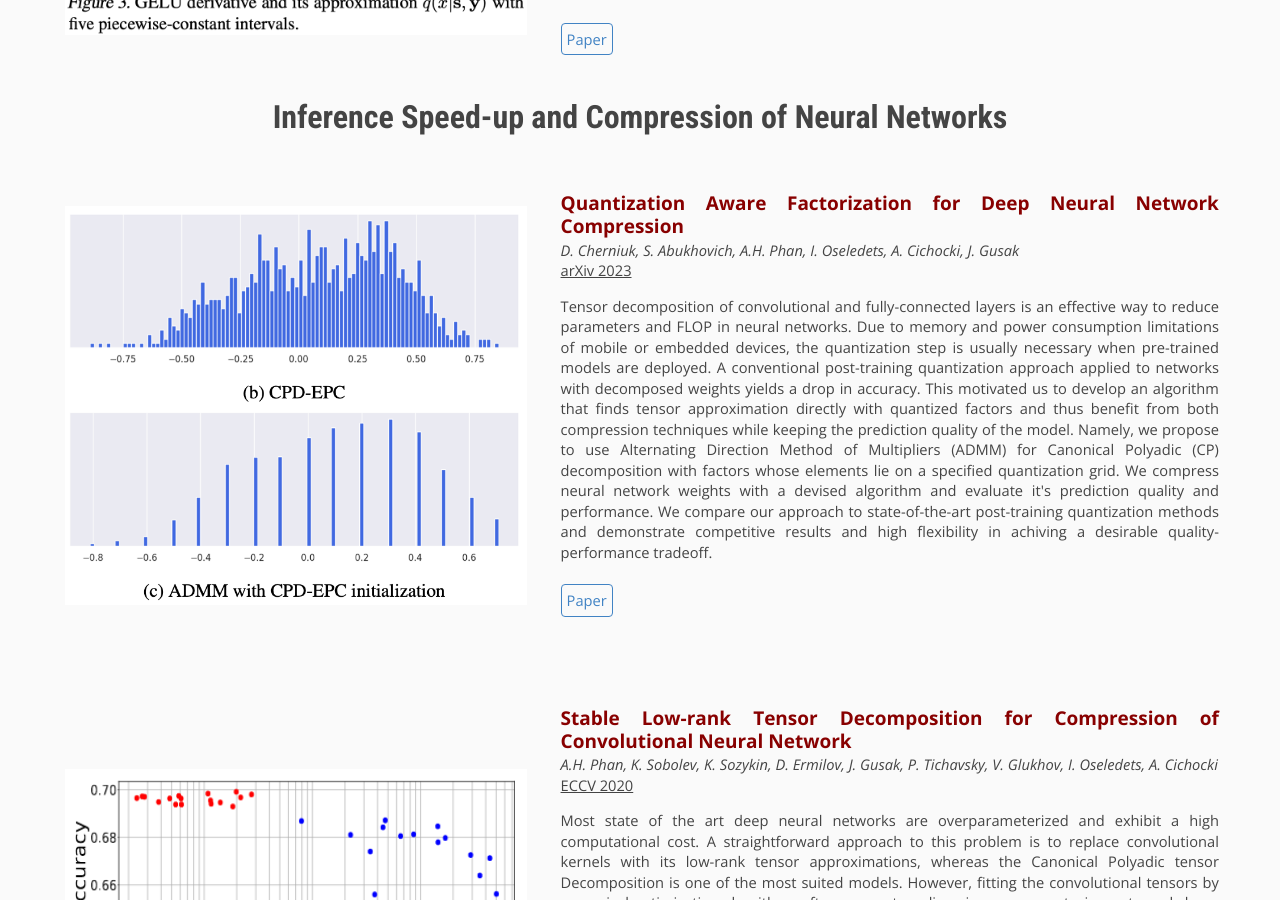
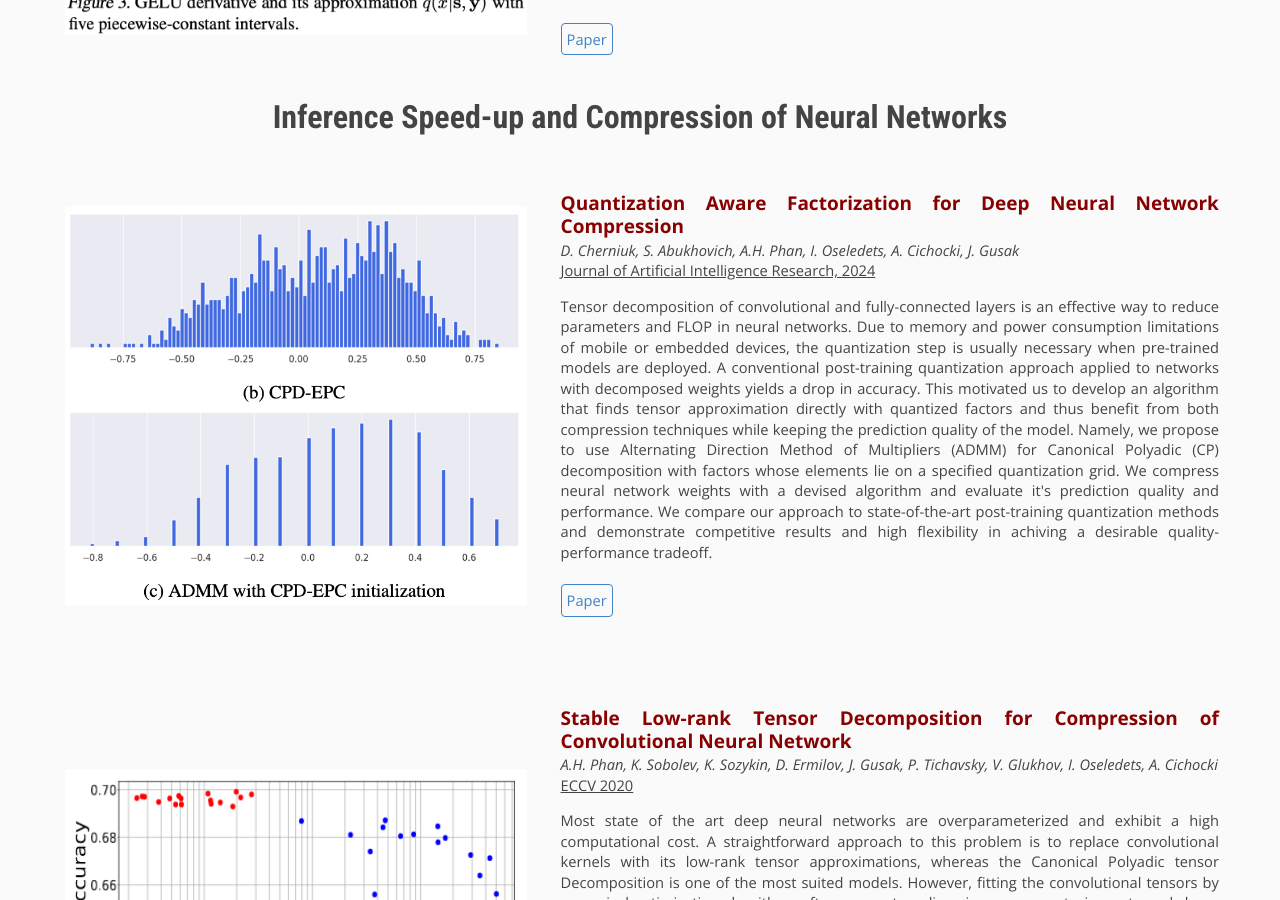
Before and after one commit to juliagusak/juliagusak.github.io, a Jekyll site: the page built from about.markdown, in a window 1280 px wide and 900 px high, scrolled down 2005 px. Built offline with Jekyll 4.4.1, drawn with Linux system fonts in a browser that asks for light colours.

Commit message:
Update about.markdown
Update citation

```diff
--- a/about.markdown
+++ b/about.markdown
@@ -122,7 +122,7 @@ Neural ODEs, Robustness, Transfer Learning, Hyper Networks, Interpretability of
     <div class="col-sm-7 vcenter" style="margin-right: -4px; text-align: justify;">
         <p class="title">Quantization Aware Factorization for Deep Neural Network Compression</p>
         <p class="authors">D. Cherniuk, S. Abukhovich, A.H. Phan, I. Oseledets, A. Cichocki, J. Gusak</p>
-        <p class="conf">arXiv 2023</p>
+        <p class="conf">Journal of Artificial Intelligence Research, 2024</p>
         <p class="description">
             Tensor decomposition of convolutional and fully-connected layers is an effective way to reduce parameters and FLOP in neural networks. Due to memory and power consumption limitations of mobile or embedded devices, the quantization step is usually necessary when pre-trained models are deployed. A conventional post-training quantization approach applied to networks with decomposed weights yields a drop in accuracy. This motivated us to develop an algorithm that finds tensor approximation directly with quantized factors and thus benefit from both compression techniques while keeping the prediction quality of the model. Namely, we propose to use Alternating Direction Method of Multipliers (ADMM) for Canonical Polyadic (CP) decomposition with factors whose elements lie on a specified quantization grid. We compress neural network weights with a devised algorithm and evaluate it's prediction quality and performance. We compare our approach to state-of-the-art post-training quantization methods and demonstrate competitive results and high flexibility in achiving a desirable quality-performance tradeoff.
         </p>
```
